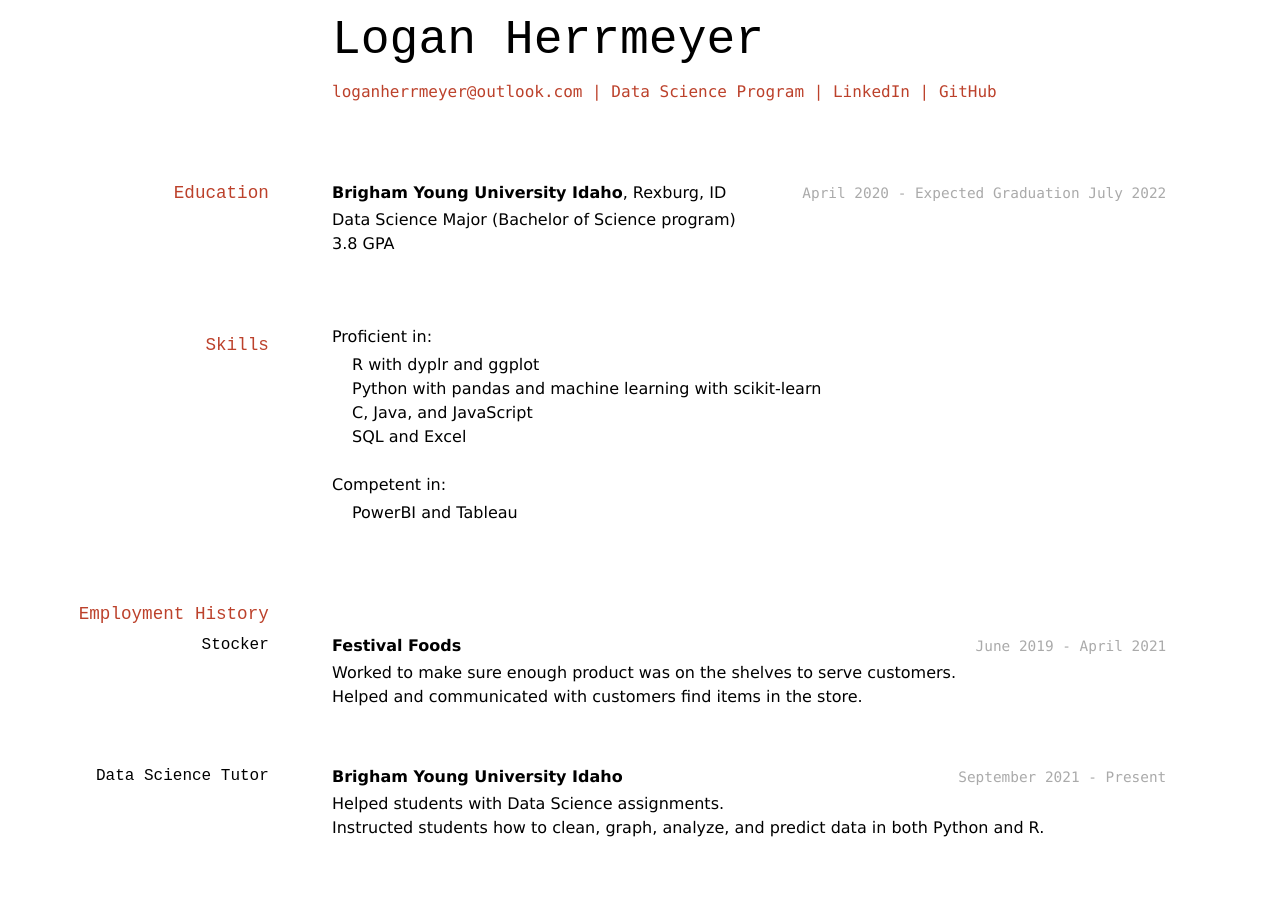
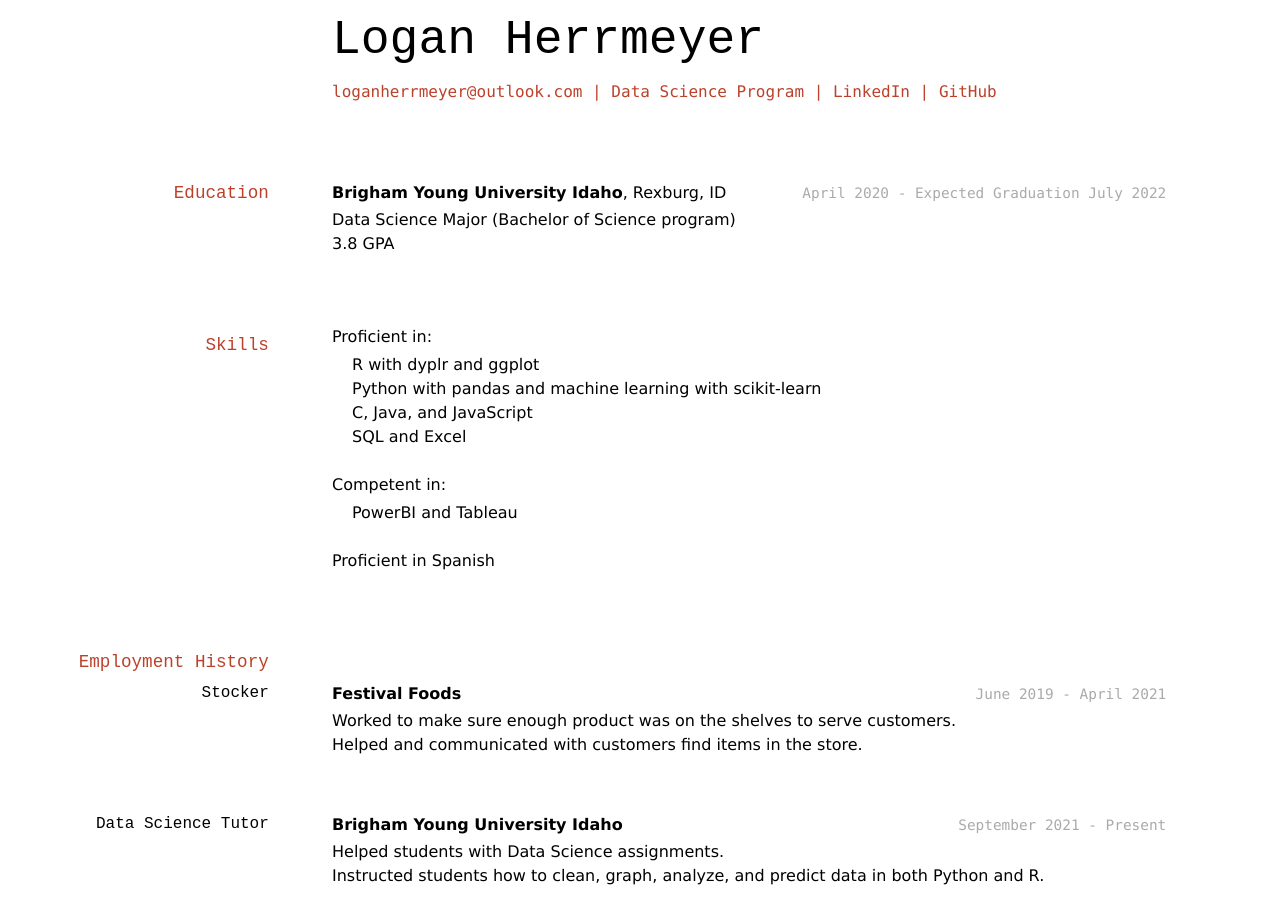
Before and after one commit to LHerrmeyer/herrmeyer_logan_resume, a Jekyll site: the page built from docs/index.md, in a window 1280 px wide and 900 px high. Built offline with Jekyll 4.4.1, drawn with Linux system fonts in a browser that asks for light colours.

Commit message:
Update index.md

```diff
--- a/docs/index.md
+++ b/docs/index.md
@@ -30,6 +30,7 @@ __Brigham Young University Idaho__, Rexburg, ID
   - SQL and Excel
 - Competent in:
   - PowerBI and Tableau
+- Proficient in Spanish
 
 ## Employment History
 
```
